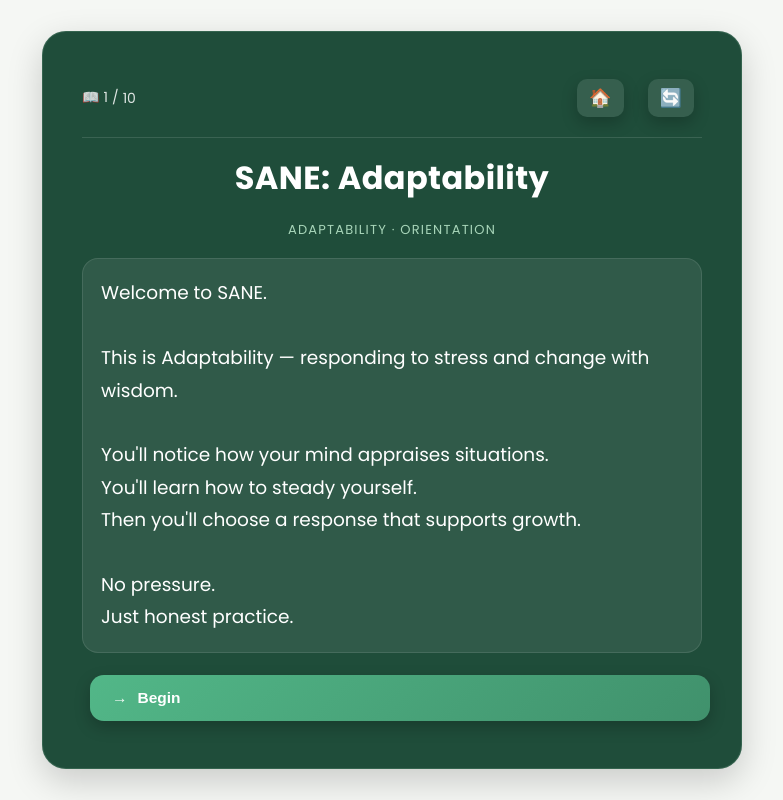
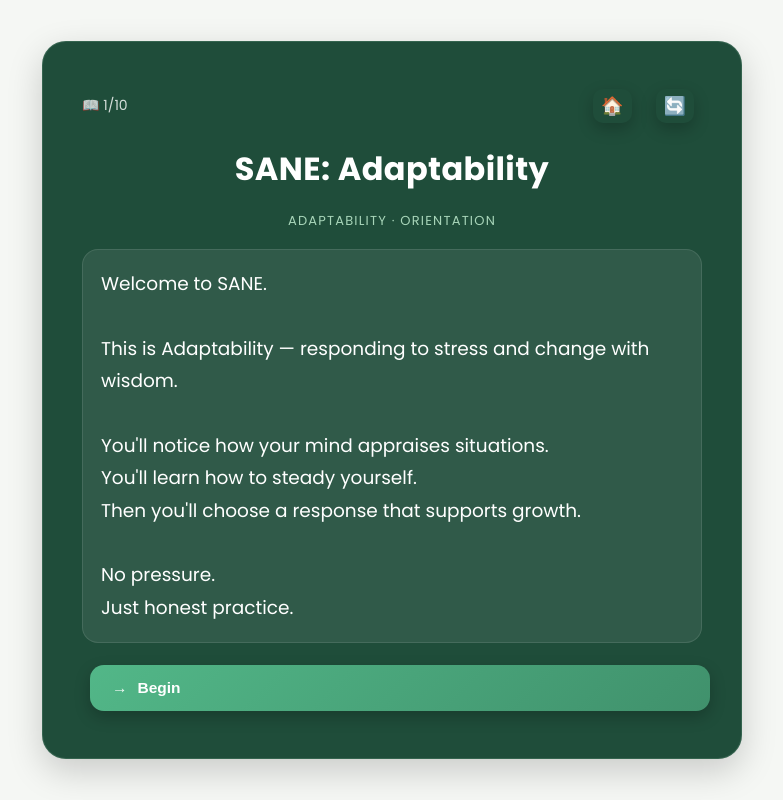
Before and after one commit to SANE-BUILDER/SANE-wellness, a plain HTML site: page game.html in a window 1280 px wide. Shown: the whole page, without its empty margins (248-1031 px from the left). Drawn offline with Linux system fonts and the light colour scheme.

Commit message:
Add style.css

```diff
--- a/style.css
+++ b/style.css
@@ -57,17 +57,12 @@ body {
   display: flex;
   justify-content: space-between;
   align-items: center;
-  margin-bottom: 16px;
-  padding-bottom: 12px;
-  border-bottom: 1px solid rgba(255, 255, 255, 0.12);
+  margin-bottom: 14px;
+  font-size: 14px;
 }
 
 #chapter-progress {
-  font-size: 14px;
-  opacity: 0.85;
-  display: flex;
-  align-items: center;
-  gap: 4px;
+  opacity: 0.8;
 }
 
 #game-actions {
@@ -76,22 +71,16 @@ body {
 }
 
 .icon-btn {
+  background: transparent;
   border: none;
-  background: rgba(255, 255, 255, 0.1);
   font-size: 18px;
   cursor: pointer;
-  padding: 8px 12px;
+  padding: 6px 8px;
   border-radius: 10px;
-  transition: background 0.2s ease, transform 0.15s ease;
 }
 
 .icon-btn:hover {
-  background: rgba(255, 255, 255, 0.2);
-  transform: translateY(-1px);
-}
-
-.icon-btn:active {
-  transform: scale(0.95);
+  background: rgba(0,0,0,0.08);
 }
 
 /* GAME CONTAINER */
```
